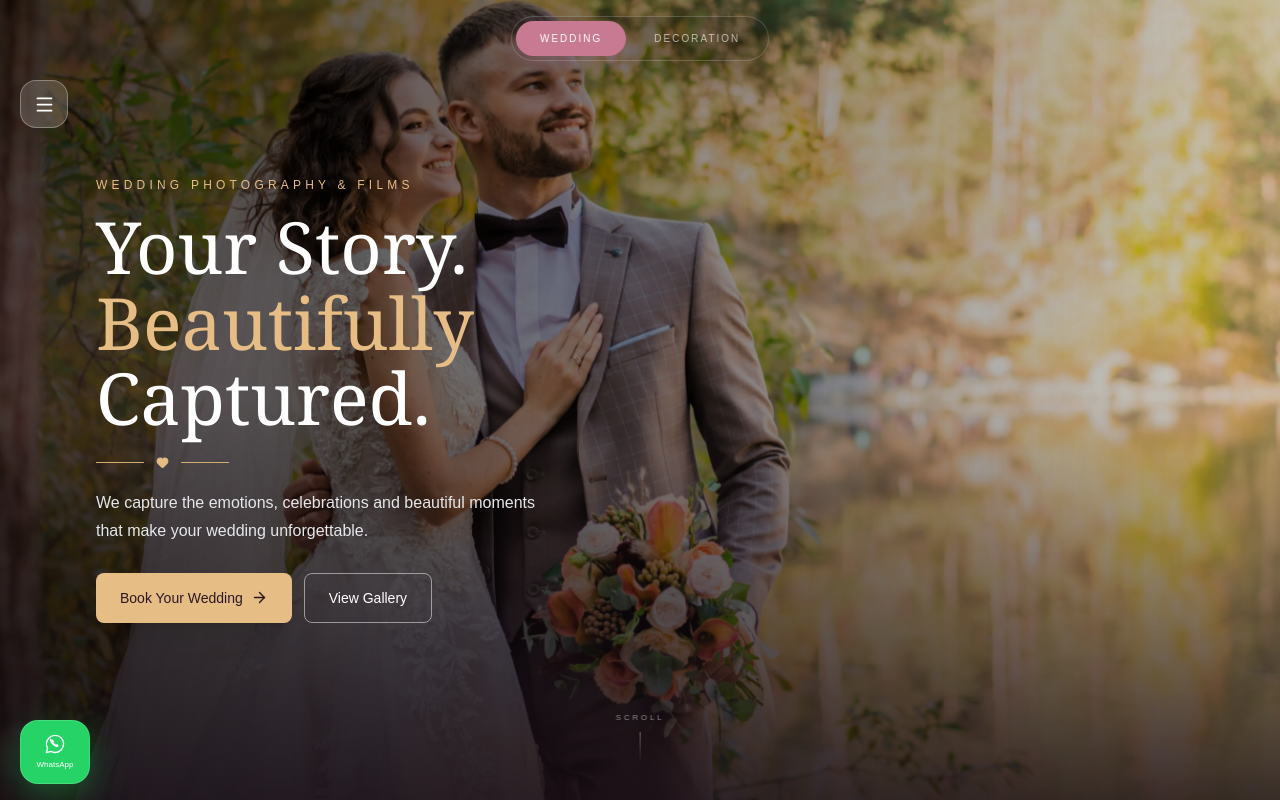
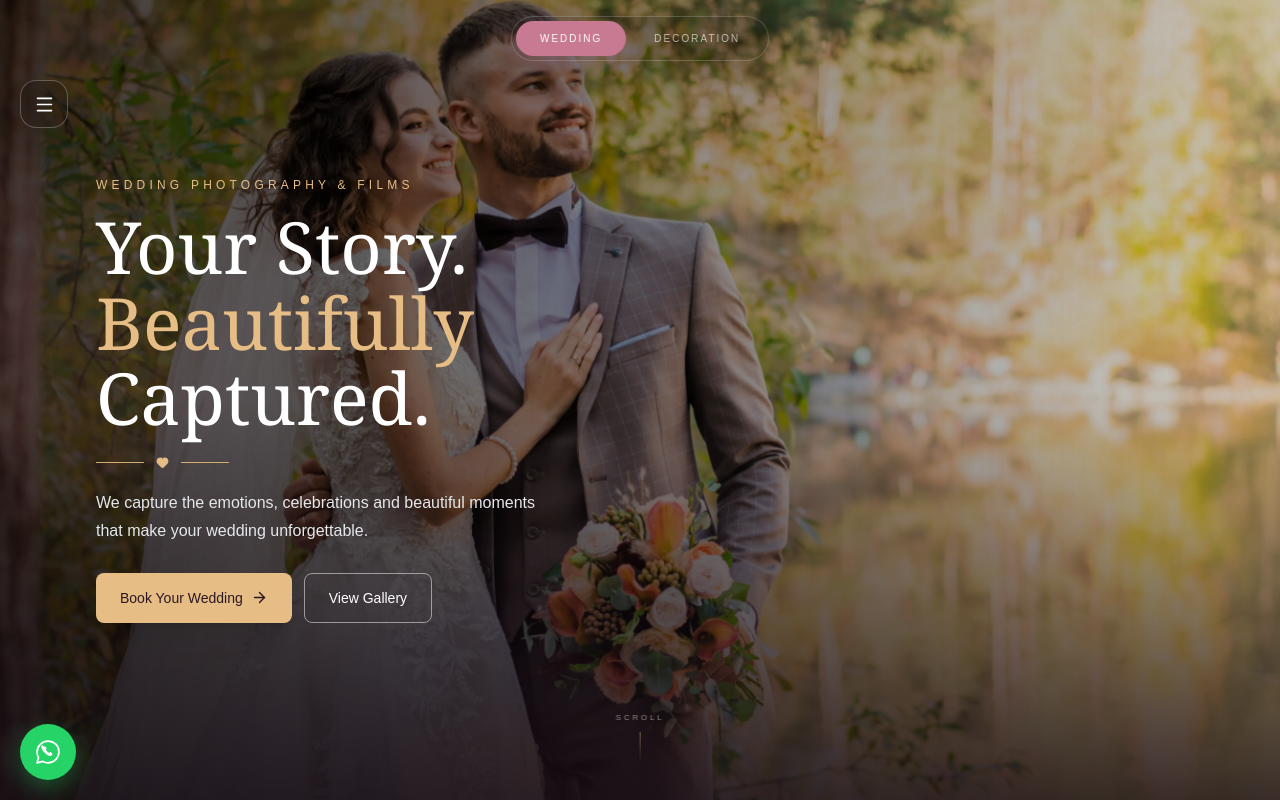
Before and after one commit to fahim-yadgir/Wedding-and-Decoration-using-react, a React (Vite) app: page / in a window 1280 px wide. Shown: the top 800 px of the page. Built offline with nearby package versions, Linux system fonts and the light colour scheme.

Commit message:
Update whatsApp Button

```diff
--- a/src/components/SideBar.jsx
+++ b/src/components/SideBar.jsx
@@ -52,10 +52,12 @@ function SideBar({ activeMenu, setActiveMenu }) {
 
   return (
     <>
+      {/* ==================== MENU BUTTON ==================== */}
       {!isOpen && (
         <button
           type="button"
           onClick={() => setIsOpen(true)}
+          aria-label="Open navigation menu"
           className="
             fixed
             left-5
@@ -68,21 +70,22 @@ function SideBar({ activeMenu, setActiveMenu }) {
             justify-center
             rounded-2xl
             border
-            border-white/30
-            bg-white/15
+            border-white/25
+            bg-black/20
             text-white
             shadow-[0_10px_35px_rgba(0,0,0,0.3)]
             backdrop-blur-xl
             transition-all
             duration-300
             hover:scale-105
-            hover:bg-white/25
+            hover:bg-black/30
           "
         >
-          <Menu size={21} />
+          <Menu size={21} strokeWidth={1.8} />
         </button>
       )}
 
+      {/* ==================== BACKDROP ==================== */}
       {isOpen && (
         <div
           onClick={() => setIsOpen(false)}
@@ -96,6 +99,7 @@ function SideBar({ activeMenu, setActiveMenu }) {
         />
       )}
 
+      {/* ==================== SIDEBAR ==================== */}
       <aside
         className={`
           fixed
@@ -120,9 +124,11 @@ function SideBar({ activeMenu, setActiveMenu }) {
           }
         `}
       >
+        {/* Close Button */}
         <button
           type="button"
           onClick={() => setIsOpen(false)}
+          aria-label="Close navigation menu"
           className="
             absolute
             right-2
@@ -136,19 +142,20 @@ function SideBar({ activeMenu, setActiveMenu }) {
             rounded-xl
             border
             border-white/20
-            bg-white/15
+            bg-white/10
             text-white
             shadow-[0_8px_25px_rgba(0,0,0,0.3)]
             backdrop-blur-xl
             transition-all
             duration-300
             hover:scale-105
-            hover:bg-white/25
+            hover:bg-white/20
           "
         >
-          <X size={20} />
+          <X size={20} strokeWidth={1.8} />
         </button>
 
+        {/* Sidebar Glow */}
         <div
           className="
             pointer-events-none
@@ -164,6 +171,7 @@ function SideBar({ activeMenu, setActiveMenu }) {
           "
         />
 
+        {/* Navigation */}
         <nav
           className="
             relative
@@ -230,42 +238,47 @@ function SideBar({ activeMenu, setActiveMenu }) {
         </nav>
       </aside>
 
+      {/* ==================== WHATSAPP FLOATING BUTTON ==================== */}
       <div
         className="
           fixed
-          bottom-4
-          left-4
-          z-[95]
-          flex
-          w-[78px]
-          justify-center
+          bottom-5
+          left-5
+          z-[100]
         "
       >
         <button
           type="button"
           onClick={handleWhatsApp}
+          aria-label="Contact us on WhatsApp"
           className="
+            group
+            relative
             flex
-            w-[70px]
-            flex-col
+            h-14
+            w-14
             items-center
-            gap-1
-            rounded-[18px]
-            border
-            border-white/15
+            justify-center
+            rounded-full
             bg-[#25D366]
-            py-3
             text-white
-            shadow-[0_12px_35px_rgba(37,211,102,0.35)]
+            shadow-[0_8px_25px_rgba(37,211,102,0.35)]
             transition-all
             duration-300
-            hover:scale-105
-            hover:bg-[#20bd5b]
+            hover:scale-110
+            hover:shadow-[0_12px_30px_rgba(37,211,102,0.45)]
           "
         >
+          {/* WhatsApp Icon */}
           <svg
             viewBox="0 0 32 32"
-            className="h-[22px] w-[22px]"
+            className="
+              h-7
+              w-7
+              transition-transform
+              duration-300
+              group-hover:scale-110
+            "
             fill="none"
             xmlns="http://www.w3.org/2000/svg"
           >
@@ -283,8 +296,29 @@ function SideBar({ activeMenu, setActiveMenu }) {
             />
           </svg>
 
-          <span className="text-[8px] font-medium">
-            WhatsApp
+          {/* Hover Label */}
+          <span
+            className="
+              pointer-events-none
+              absolute
+              left-[68px]
+              whitespace-nowrap
+              rounded-lg
+              bg-[#301925]
+              px-3
+              py-2
+              text-xs
+              font-medium
+              text-white
+              opacity-0
+              shadow-lg
+              transition-all
+              duration-300
+              group-hover:translate-x-1
+              group-hover:opacity-100
+            "
+          >
+            Chat on WhatsApp
           </span>
         </button>
       </div>
```
